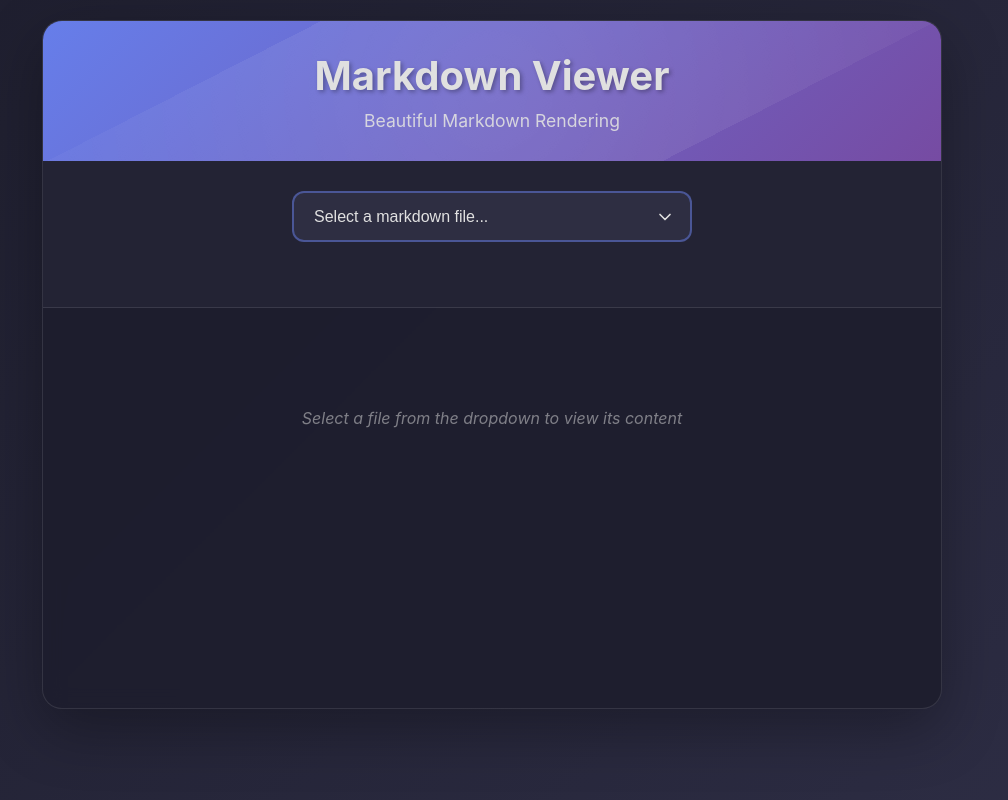
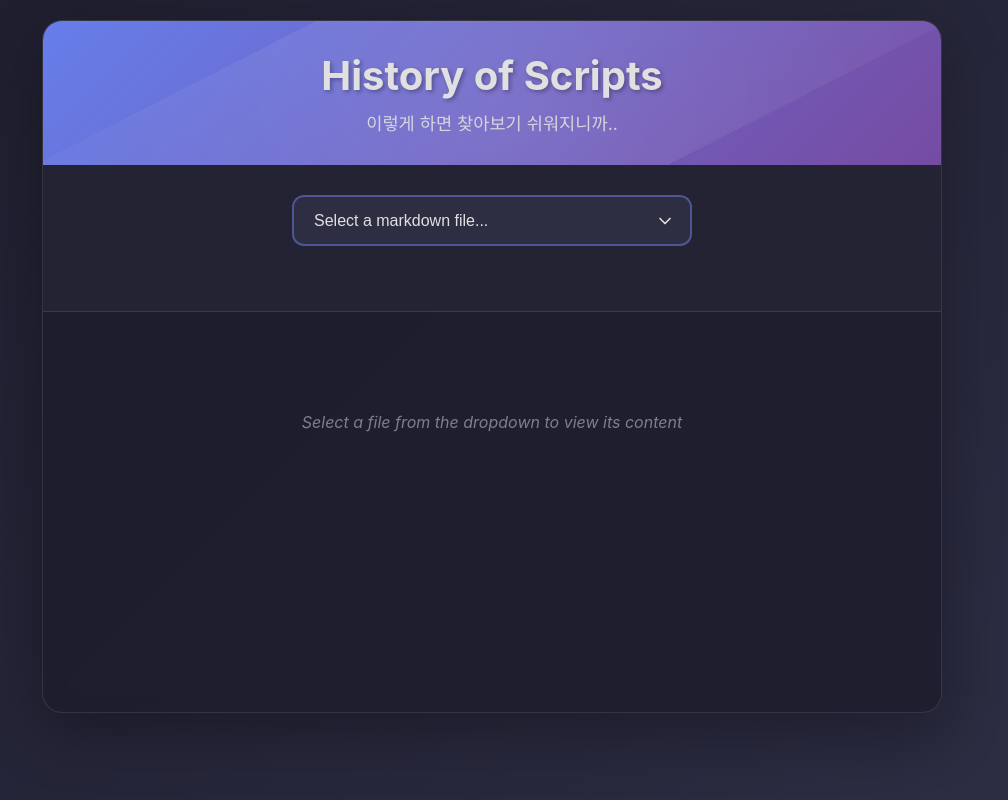
Before and after one commit to JaewooJoung/oss, a plain HTML site: page index.html in a window 1280 px wide. Shown: the whole page, without its empty margins (148-1156 px from the left). Drawn offline with nearby package versions, Linux system fonts and the light colour scheme.

Commit message:
Update index.html

```diff
--- a/index.html
+++ b/index.html
@@ -3,7 +3,7 @@
 <head>
     <meta charset="UTF-8">
     <meta name="viewport" content="width=device-width, initial-scale=1.0">
-    <title>Markdown Viewer - Pretty Format</title>
+    <title>승상님께 바치는 프로그램</title>
     <script src="https://cdnjs.cloudflare.com/ajax/libs/marked/12.0.0/marked.min.js"></script>
     <script src="https://cdnjs.cloudflare.com/ajax/libs/highlight.js/11.9.0/highlight.min.js"></script>
     <link rel="stylesheet" href="https://cdnjs.cloudflare.com/ajax/libs/highlight.js/11.9.0/styles/github-dark.min.css">
@@ -272,14 +272,14 @@
 <body>
     <div class="container">
         <div class="header">
-            <h1>Markdown Viewer</h1>
-            <div class="subtitle">Beautiful Markdown Rendering</div>
+            <h1>History of Scripts</h1>
+            <div class="subtitle">이렇게 하면 찾아보기 쉬워지니까..</div>
         </div>
 
         <div class="controls">
             <div class="dropdown-wrapper">
                 <select id="fileSelector">
-                    <option value="">Select a markdown file...</option>
+                    <option value="">Select a file...</option>
                 </select>
             </div>
             <div class="status" id="status"></div>
```
